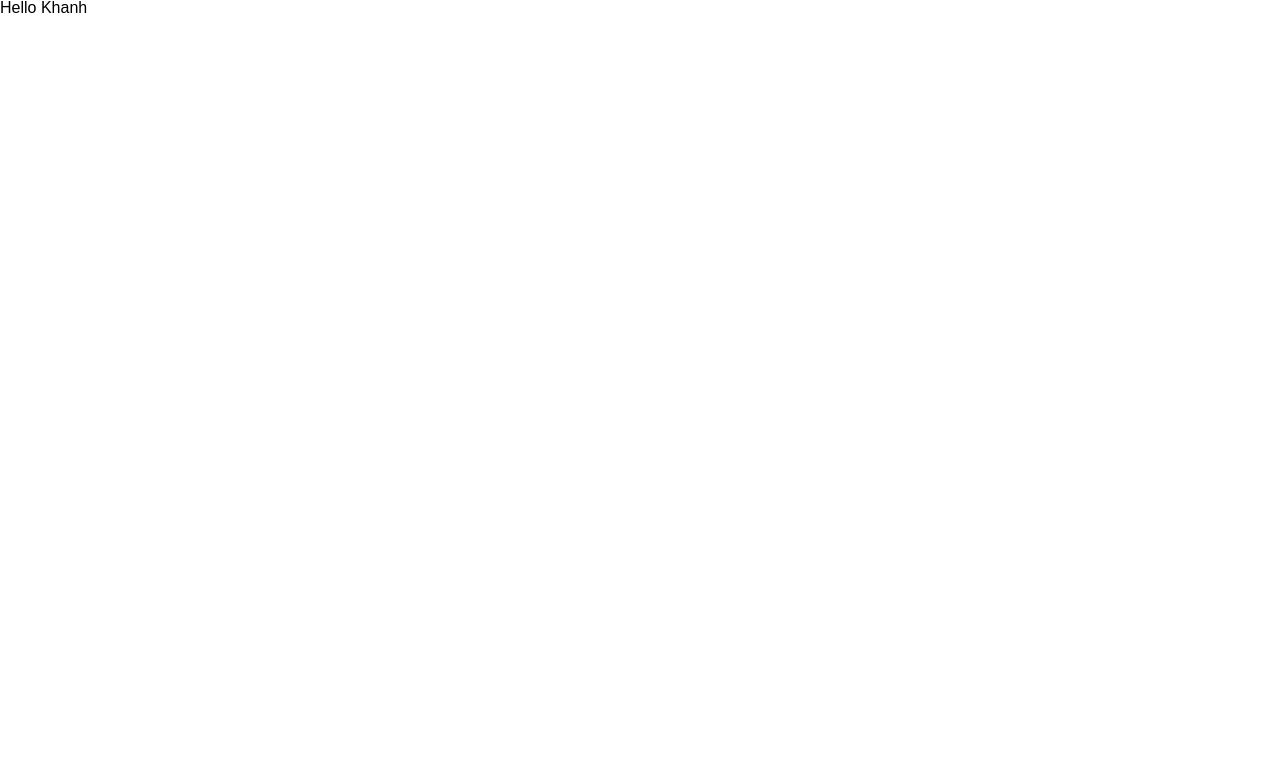
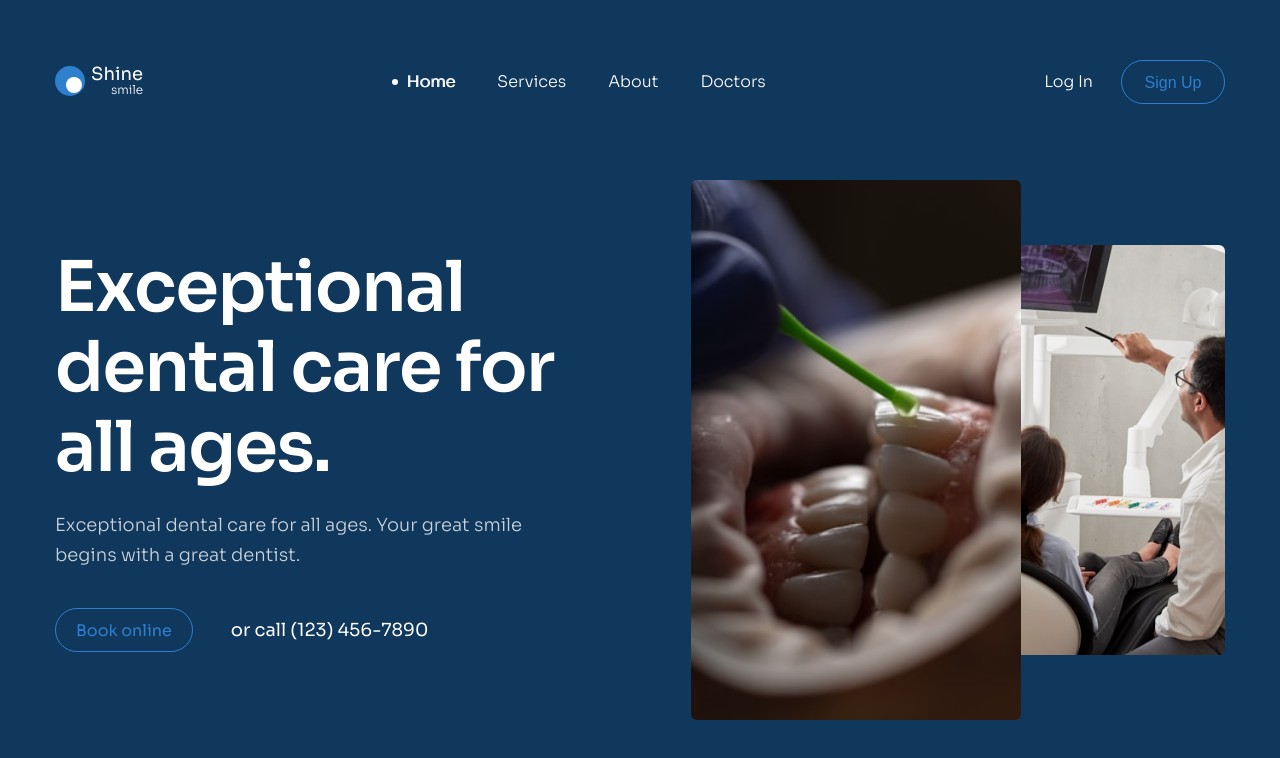
Before and after one commit to G0dOfG0d0312/htmlcss-project-03, a plain HTML site: page index.html in a window 1280 px wide. Drawn offline with Linux system fonts and the light colour scheme; files that its build step writes are made by us from their sources.

Commit message:
Lam phan hero

```diff
--- a/assets/css/styles.css
+++ b/assets/css/styles.css
@@ -3,6 +3,10 @@
 }
 html{
     font-size: 62.5%;
+}
+:root {
+    --header-bg:#10375C;
+
 }
 
 body{
@@ -10,3 +14,225 @@ body{
    font-family: "Sora", sans-serif;
 
 }
+/* ==============Common================== */
+a{
+    text-decoration: none;
+}
+
+.container {
+    width: 1170px;
+    max-width: calc(100% - 48px);
+    margin: 0 auto;
+
+}
+.btn{
+    --height:44px;
+    display: inline-block;
+    min-width: 104px;
+    height: var(--height);
+    color:#fff;
+    padding: 0 20px;
+    border-radius: 990px;
+    border: 1px solid #2e80ce;
+    font-size: 1.6rem;
+    font-weight: 400;
+    text-align: center;
+    line-height: var(--height);
+    background:transparent;
+    color: #2e80ce;
+
+
+}
+.header-action__login {
+    margin-right: 7px;
+
+}
+.btn:hover {
+    opacity:0.9 ;
+    cursor: pointer;
+
+}
+
+/* =============Header================== */
+.header {
+    min-height: 100vh;
+    background: var(--header-bg);
+    padding-top: 30px;
+
+}
+
+.logo{
+    position: relative;
+    display: inline-flex;
+    font-size: 1rem;
+}
+
+.logo__circle::before,
+.logo__circle::after {
+
+    content: "";
+    display: inline-block;
+    border-radius: 50%;
+
+}
+
+.logo__circle::before {
+    width: 3em;
+    height: 3em;
+    background: #2e80ce;
+
+}
+
+.logo__circle::after {
+     position:absolute;
+     top: 1.1em;
+     left: 1.1em;
+    width: 1.6em;
+    height: 1.6em;
+    background: #fff;
+
+}
+.logo__text {
+    margin-left: 0.6em;
+    text-align: right;
+    line-height: 1.6em;
+
+
+}
+.logo__brand {
+    display: block;
+    font-size: 1.8em;
+    font-weight: 400;
+    color:#fff;
+
+}
+
+.logo__brand--small {
+    font-size: 1.2em;
+    font-weight: 300;
+
+
+}
+/* ========================Header top============================ */
+.header-top {
+    display: flex;
+    align-items: center;
+    justify-content: space-between;
+    margin-top: 30px;
+
+}
+.navbar__list {
+    display: flex;
+
+}
+.header-action__login,
+.navbar__link {
+    padding: 4px 21px;
+    font-size: 1.6rem;
+    font-weight: 300;
+    color: #fff;
+
+}
+.navbar__link:hover,
+.navbar__link--active {
+    color:#fff;
+    text-shadow: 1px 0 0 currentColor;
+
+}
+.navbar__link--active::before {
+    position: relative;
+    top: -2px;
+    left: -8px;
+    content: "";
+    display: inline-block;
+    width: 6px;
+    height: 6px;
+    border-radius: 50%;
+    background: #fff;
+
+}
+.header-action {
+    display: flex;
+    align-items: center;
+}
+
+.header-action__login {
+    margin-right: 7px;
+}
+.header-action__signup{
+    --height: 44px;
+    min-width: 104px;
+
+}
+
+/*=========================== Hero============================== */
+.hero {
+    display: flex;
+    align-items: center;
+    margin-top: 76px;
+
+}
+
+.hero__content {
+    flex-shrink: 0;
+    width: 44%;
+
+}
+.hero__media {
+    flex-grow: 1;
+
+}
+.hero__heading {
+    font-weight: 600;
+    font-size: 7rem;
+    color: #FFF;
+    letter-spacing: -0.02em;
+    line-height: 1.14;
+
+}
+
+.hero__desc {
+    margin-top: 22px;
+    font-weight: 300;
+    font-size: 1.8rem;
+    line-height: 1.67;
+    color: #c9d2da;
+
+}
+.hero__row {
+    display: flex;
+    align-items: center;
+    margin-top: 38px;
+
+
+}
+.hero__phone {
+    margin-left: 38px;
+    font-size: 1.8rem;
+    line-height: 1.67;
+    color: #ffffff;
+}
+ .hero__images {
+    display: flex;
+    align-items: center;
+    justify-content: flex-end;
+
+ }
+
+.hero__img {
+    width: 330px;
+    height: 540px;
+    border-radius: 6px;
+    object-fit: cover;
+
+}
+.hero__img:first-child {
+    position: relative;
+    margin-right: -6px;
+
+}
+.hero__img:last-child {
+    width: 210px;
+    height: 410px;
+
+}
--- a/index.html
+++ b/index.html
@@ -51,22 +51,88 @@
     <meta name="msapplication-TileImage" content="/ms-icon-144x144.png" />
     <meta name="theme-color" content="#ffffff" />
     <!-- Embed fonts -->
+    <link rel="preconnect" href="https://fonts.googleapis.com" />
+    <link rel="preconnect" href="https://fonts.gstatic.com" crossorigin />
     <link
-      rel="preconnect"
-      href="./assets/favicon/https://fonts.googleapis.com" />
-    <link
-      rel="preconnect"
-      href="./assets/favicon/https://fonts.gstatic.com"
-      crossorigin />
-    <link
-      href="./assets/favicon/https://fonts.googleapis.com/css2?family=Lato:ital,wght@0,100;0,300;0,400;0,700;0,900;1,100;1,300;1,400;1,700;1,900&family=Poppins:ital,wght@0,100;0,200;0,300;0,400;0,500;0,600;0,700;0,800;0,900;1,100;1,200;1,300;1,400;1,500;1,600;1,700;1,800;1,900&family=Sen:wght@400..800&family=Sora:wght@100..800&display=swap"
+      href="https://fonts.googleapis.com/css2?family=Lato:ital,wght@0,100;0,300;0,400;0,700;0,900;1,100;1,300;1,400;1,700;1,900&family=Poppins:ital,wght@0,100;0,200;0,300;0,400;0,500;0,600;0,700;0,800;0,900;1,100;1,200;1,300;1,400;1,500;1,600;1,700;1,800;1,900&family=Sen:wght@400..800&family=Sora:wght@100..800&display=swap"
       rel="stylesheet" />
 
     <!-- Reset css -->
-    <link rel="stylesheet" href="./assets/favicon/./assets/css/reset.css" />
-    <link rel="stylesheet" href="./assets/favicon/./assets/css/styles.css" />
+    <link rel="stylesheet" href="./assets/css/reset.css" />
+    <link rel="stylesheet" href="./assets/css/styles.css" />
   </head>
   <body>
-    <h1>Hello Khanh</h1>
+    <header class="header">
+      <div class="container">
+        <div class="header-top">
+          <!-- Logo -->
+          <a href="/">
+            <div class="logo">
+              <span class="logo__circle"></span>
+              <span class="logo__text">
+                <span class="logo__brand">Shine</span>
+                <span class="logo__brand logo__brand--small">smile </span>
+              </span>
+            </div>
+          </a>
+
+          <!-- Navbar -->
+          <nav class="navbar">
+            <ul class="navbar__list">
+              <li class="navbar__item">
+                <a href="#!" class="navbar__link navbar__link--active">Home</a>
+              </li>
+              <li class="navbar__item">
+                <a href="#!" class="navbar__link">Services</a>
+              </li>
+
+              <li class="navbar__item">
+                <a href="#!" class="navbar__link">About</a>
+              </li>
+
+              <li class="navbar__item">
+                <a href="#!" class="navbar__link">Doctors</a>
+              </li>
+            </ul>
+          </nav>
+          <!-- Action -->
+          <div class="header-action">
+            <a href="#!" class="header-action__login">Log In </a>
+            <button href="#!" class="btn header-action__signup">Sign Up</button>
+          </div>
+        </div>
+
+        <!-- Hero -->
+        <section class="hero">
+          <!-- Hero content -->
+          <section class="hero__content">
+            <h1 class="hero__heading">Exceptional dental care for all ages.</h1>
+            <p class="hero__desc">
+              Exceptional dental care for all ages. Your great smile begins with
+              a great dentist.
+            </p>
+
+            <div class="hero__row">
+              <a href="#!" class="btn"> Book online</a>
+              <span class="hero__phone"> or call (123) 456-7890 </span>
+            </div>
+          </section>
+
+          <!-- Hero media -->
+          <div class="hero__media">
+            <figure class="hero__images">
+              <img
+                src="./assets/css/img/Hero-01.jpg"
+                alt=""
+                class="hero__img" />
+              <img
+                src="./assets/css/img/Hero-02.jpg"
+                alt=""
+                class="hero__img" />
+            </figure>
+          </div>
+        </section>
+      </div>
+    </header>
   </body>
 </html>
```
Also changed, not shown: assets/css/img/Hero-01.jpg (added), assets/css/img/Hero-02.jpg (added).
